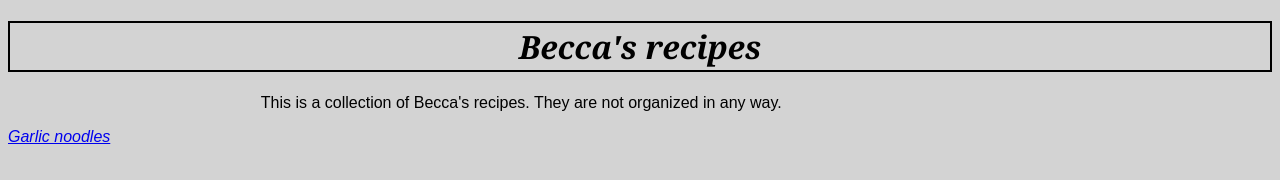
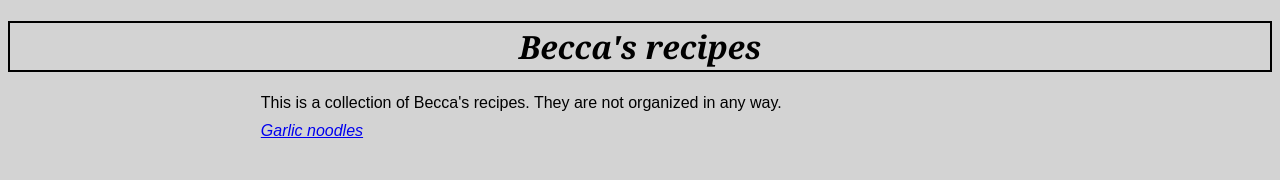
Before and after one commit to jrios741/becca-recipes, a plain HTML site: page index.html in a window 1280 px wide. Drawn offline with Linux system fonts and the light colour scheme.

Commit message:
Center and add margin to recipe links

```diff
--- a/index.html
+++ b/index.html
@@ -11,6 +11,6 @@
     <h1>Becca's recipes</h1>
     <p class="centeredText">This is a collection of Becca's recipes. They are not organized in any way.</p>
 
-    <p class="links"><a href="recipes/garlic-noodles.html">Garlic noodles</a></p>
+    <p class="links centeredText" style="margin-top: 10px;"><a href="recipes/garlic-noodles.html">Garlic noodles</a></p>
 </body>
 </html>
```
